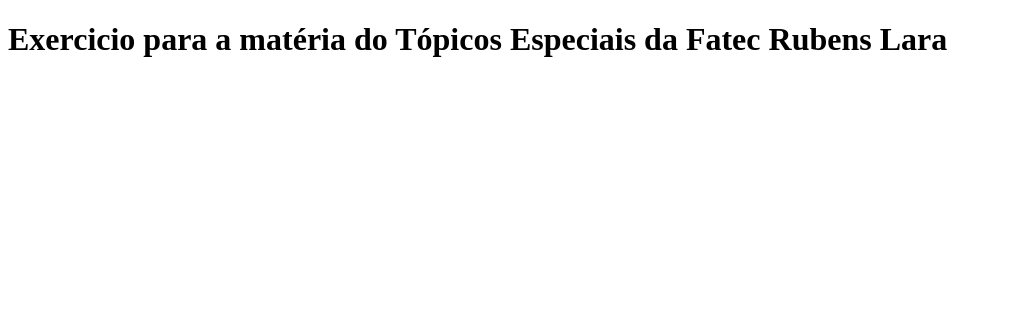
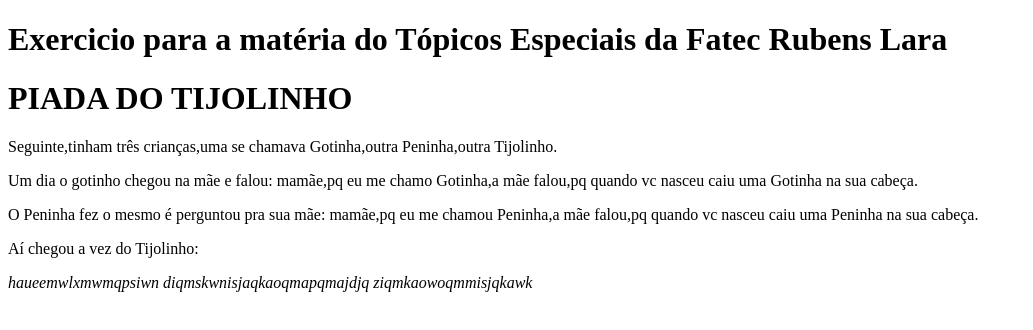
Before and after one commit to GuilhermeCanato/CI_CD, a plain HTML site: page index.html in a window 1280 px wide. Shown: the whole page, without its empty margins (0-1033 px from the left). Drawn offline with Linux system fonts and the light colour scheme.

Commit message:
Alteração no index.html

```diff
--- a/index.html
+++ b/index.html
@@ -8,6 +8,12 @@
 
 <body>
     <h1>Exercicio para a matéria do Tópicos Especiais da Fatec Rubens Lara</h1>
+    <h1>PIADA DO TIJOLINHO</h1>
+    <p>Seguinte,tinham três crianças,uma se chamava Gotinha,outra Peninha,outra Tijolinho.</p>
+    <p>Um dia o gotinho chegou na mãe e falou: mamãe,pq eu me chamo Gotinha,a mãe falou,pq quando vc nasceu caiu uma Gotinha na sua cabeça.</p>
+    <p>O Peninha fez o mesmo é perguntou pra sua mãe: mamãe,pq eu me chamou Peninha,a mãe falou,pq quando vc nasceu caiu uma Peninha na sua cabeça.</p>
+    <p>Aí chegou a vez do Tijolinho:</p>
+    <i>haueemwlxmwmqpsiwn diqmskwnisjaqkaoqmapqmajdjq ziqmkaowoqmmisjqkawk</i>
 </body>
 
 </html>
```
